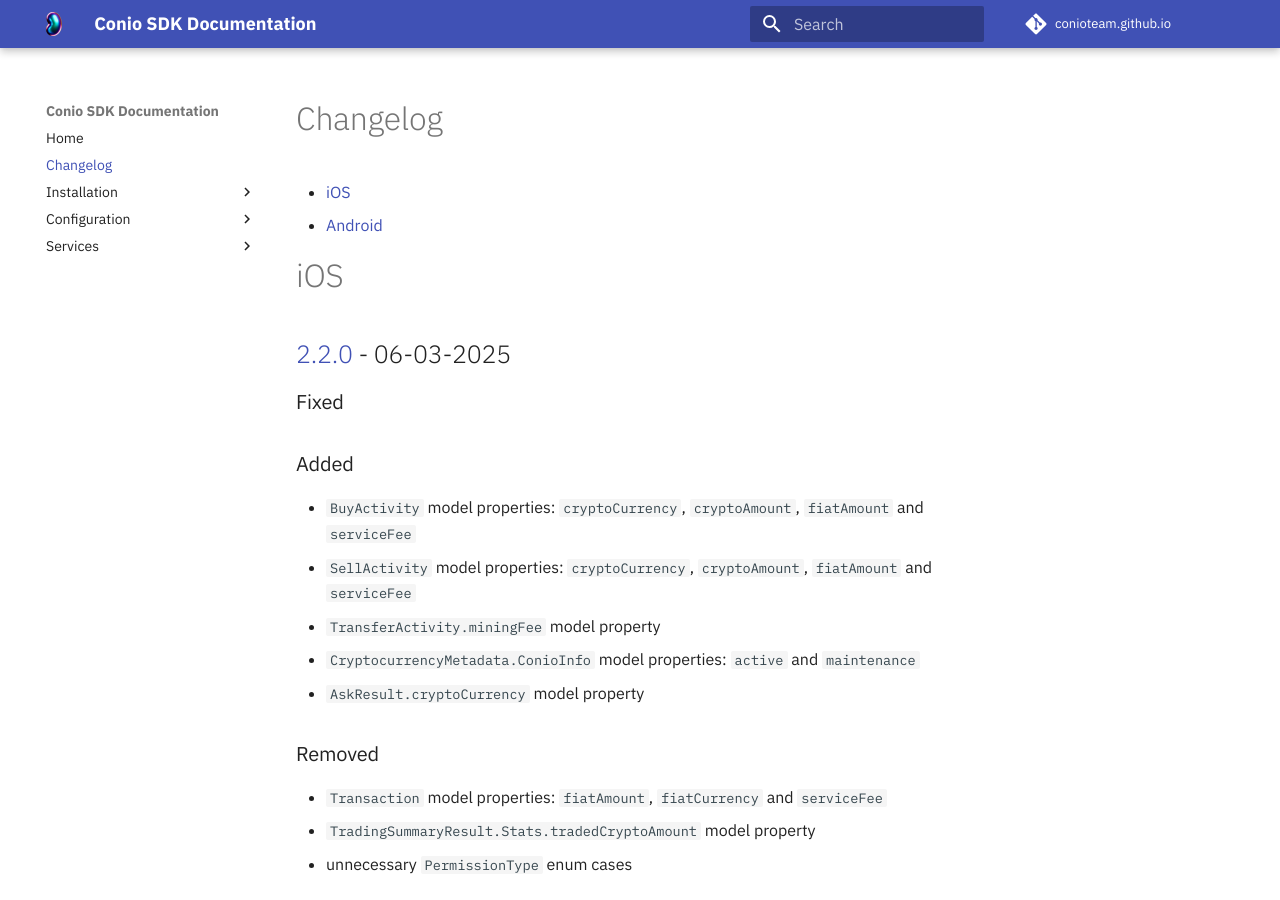
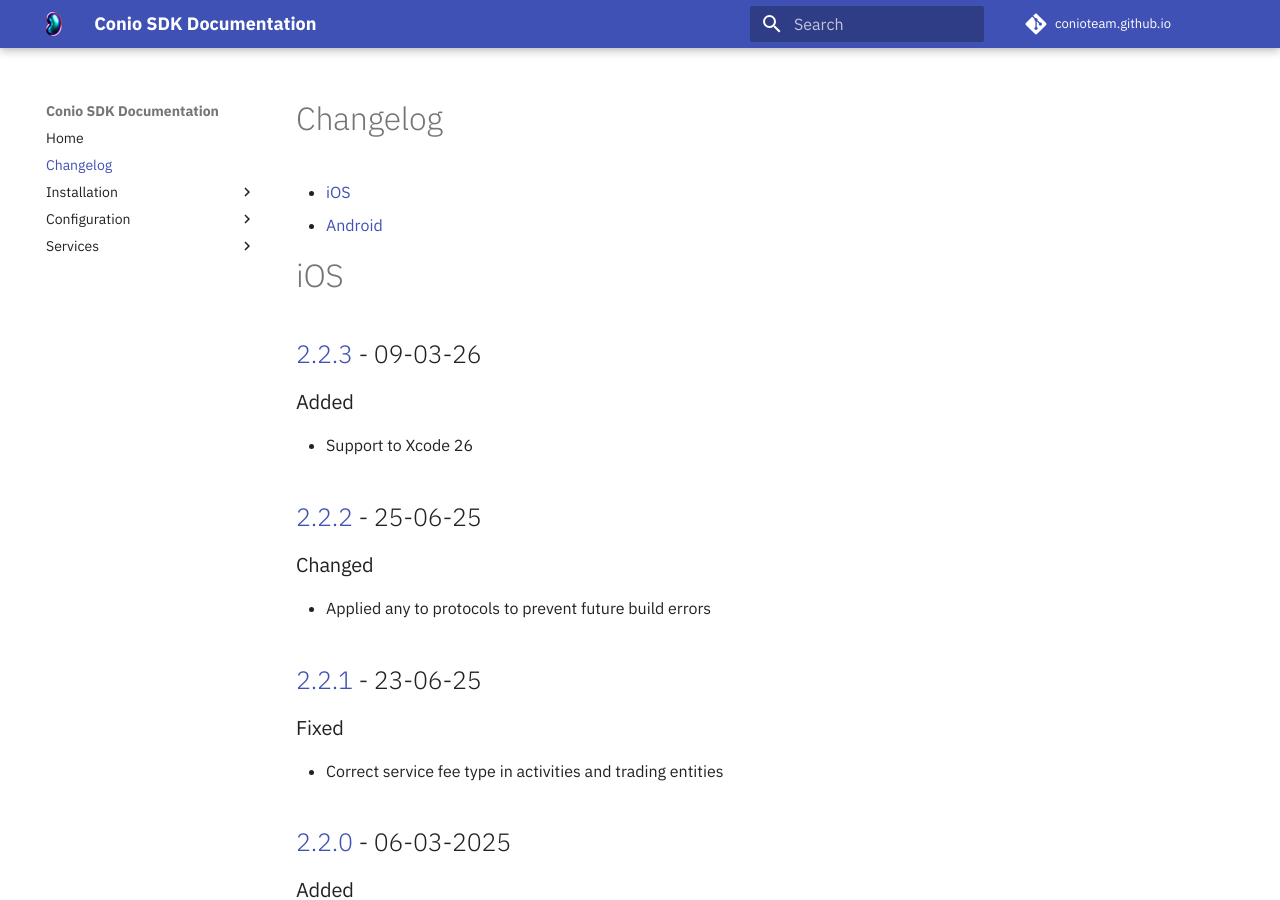
Before and after one commit to Conio/conio.github.io, an MkDocs documentation site: the page built from docs/CHANGELOG.md, in a window 1280 px wide and 900 px high. Built offline with MkDocs 1.6.1 and Material for MkDocs 9.7.7, drawn with Linux system fonts in a browser that asks for light colours; comment, search, counter and statistics services are not loaded.

Commit message:
Update CHANGELOG with 2.2.1/2/3 iOS releases

```diff
--- a/docs/CHANGELOG.md
+++ b/docs/CHANGELOG.md
@@ -25,9 +25,25 @@
 
 # iOS
 
-## [2.2.0](https://bitbucket.org/squadrone/conio-sdk-b2b-ios/src/2.2.0/) - 06-03-2025
+## [2.2.3](https://bitbucket.org/squadrone/conio-sdk-b2b-ios/src/2.2.3/) - 09-03-26
+
+### Added
+
+- Support to Xcode 26
+
+## [2.2.2](https://bitbucket.org/squadrone/conio-sdk-b2b-ios/src/2.2.2/) - 25-06-25
+
+### Changed
+
+- Applied any to protocols to prevent future build errors
+
+## [2.2.1](https://bitbucket.org/squadrone/conio-sdk-b2b-ios/src/2.2.1/) - 23-06-25
 
 ### Fixed
+
+- Correct service fee type in activities and trading entities
+
+## [2.2.0](https://bitbucket.org/squadrone/conio-sdk-b2b-ios/src/2.2.0/) - 06-03-2025
 
 ### Added
 
```
